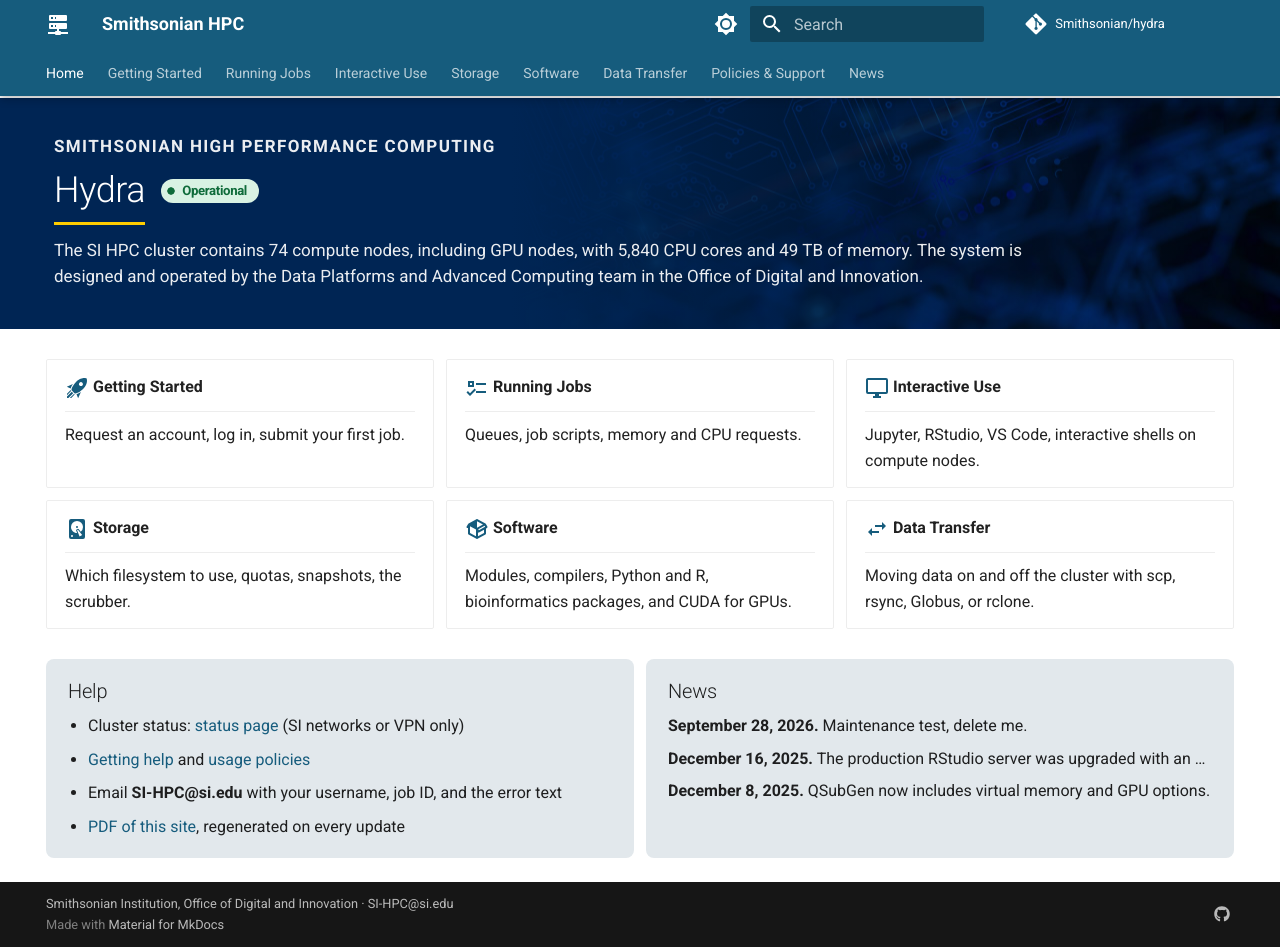
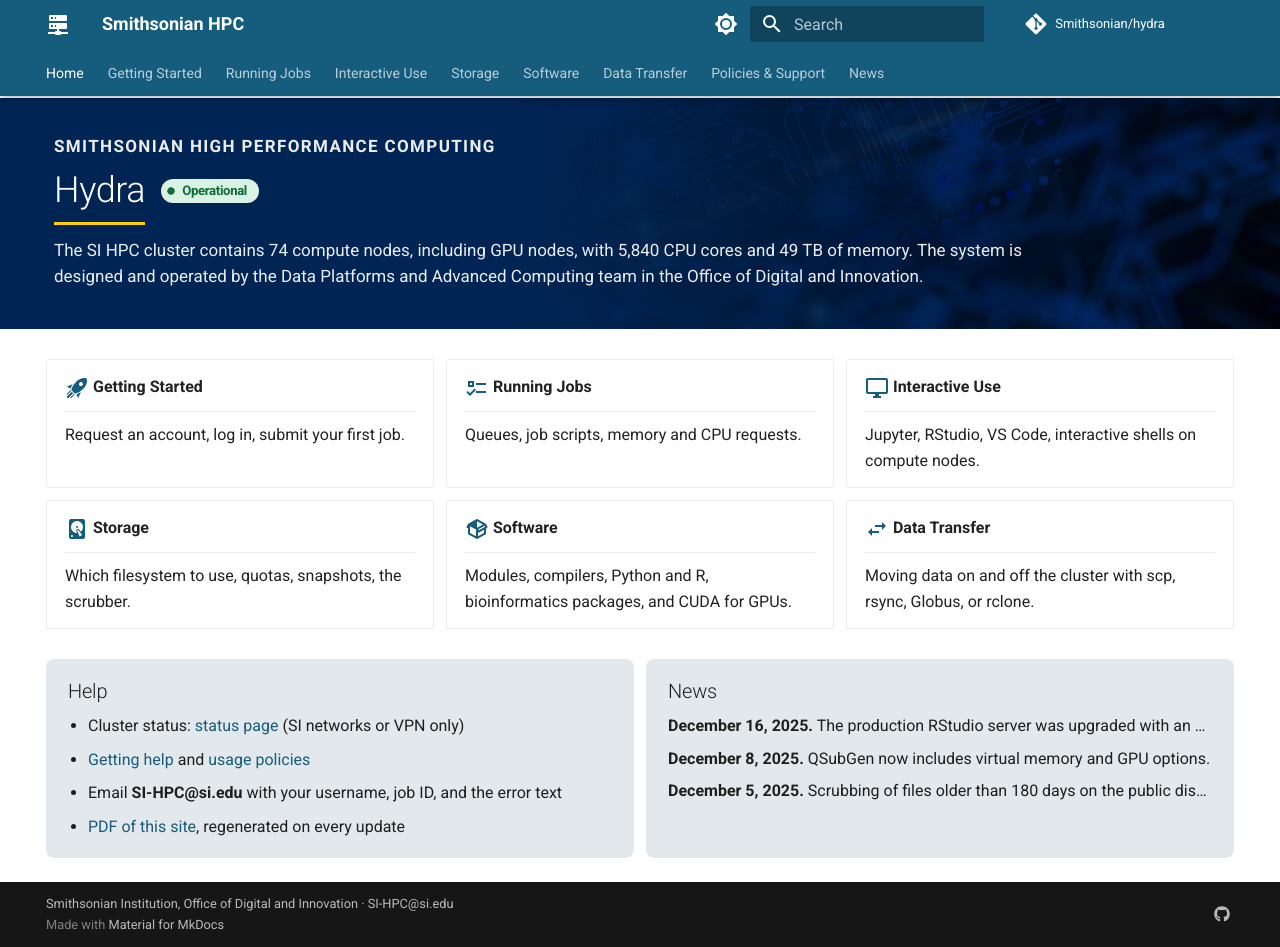
Before and after one commit to ODI-DPAC/hydra, an MkDocs documentation site: the page built from docs/index.md, in a window 1280 px wide and 947 px high. Built offline with MkDocs 1.6.1 and Material for MkDocs 9.7.7, drawn with Linux system fonts in a browser that asks for light colours; comment, search, counter and statistics services are not loaded.

Commit message:
Remove the maintenance test entry

```diff
--- a/docs/index.md
+++ b/docs/index.md
@@ -76,11 +76,11 @@
 ## [News](news/index.md)
 
 <!-- news:start -->
-**September 28, 2026.** Maintenance test, delete me.
-
 **December 16, 2025.** The production RStudio server was upgraded with an updated OS and R version.
 
 **December 8, 2025.** QSubGen now includes virtual memory and GPU options.
+
+**December 5, 2025.** Scrubbing of files older than 180 days on the public disks resumes Sunday Dec 7; it had been suspended before the move to Ashburn.
 <!-- news:end -->
 
 </div>
```
Also changed, not shown: docs/news/index.md (+0 -4 lines).
